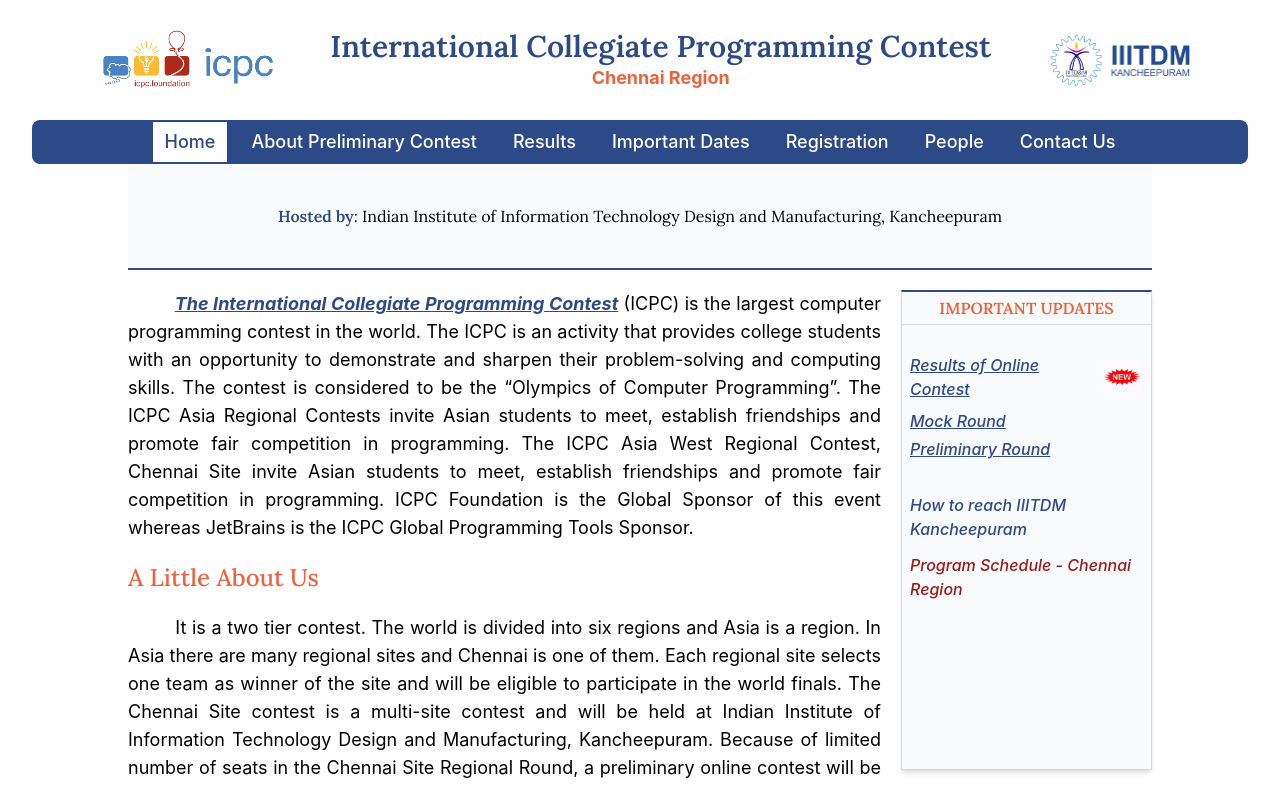
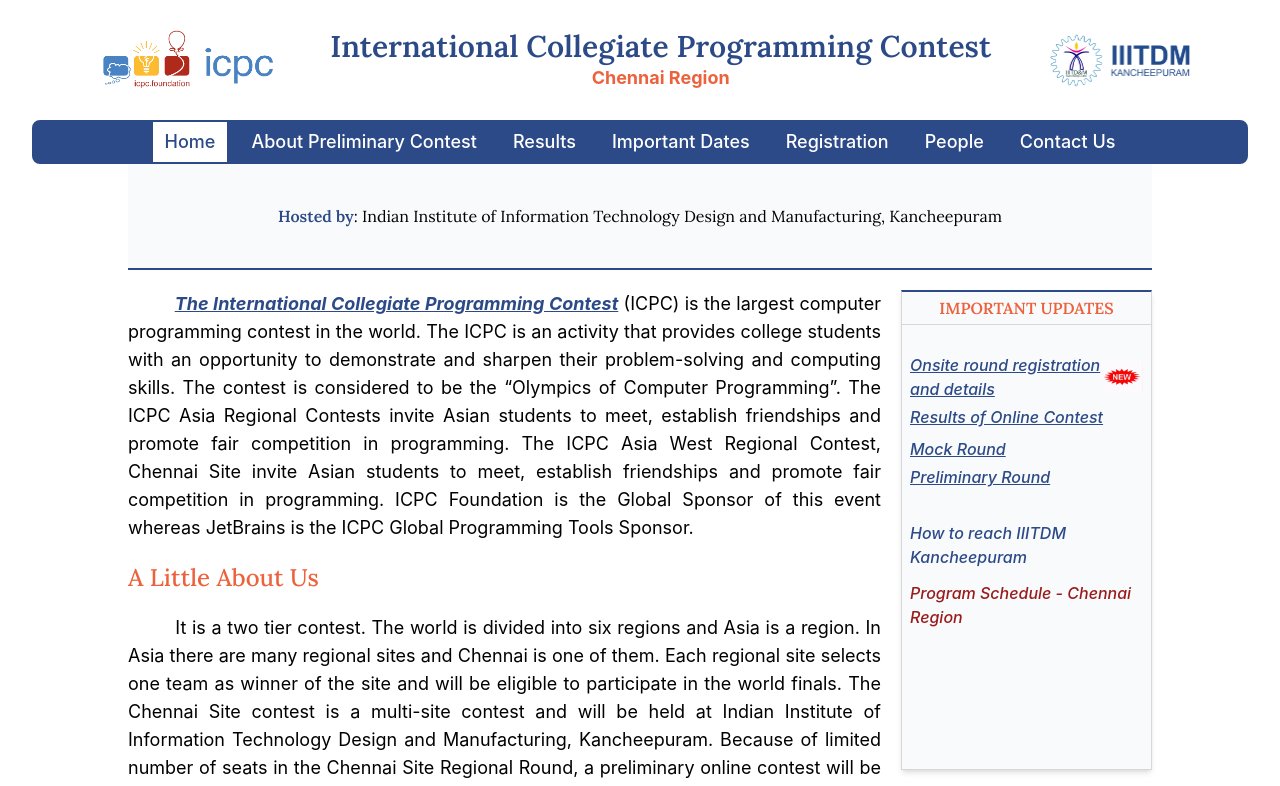
Before and after one commit to NSVEGUR/icpc-iiitdm, a SvelteKit app: page / in a window 1280 px wide. Shown: the top 786 px of the page. Built offline with nearby package versions, Linux system fonts and the light colour scheme.

Commit message:
update: added onsite registration

```diff
--- a/src/routes/+page.svelte
+++ b/src/routes/+page.svelte
@@ -62,10 +62,17 @@
 				<ul class="mt-5 flex flex-col gap-1 p-2">
 					<li>
 						<a
+							href="/registration"
+							class="flex items-center font-medium italic text-skin-accent underline"
+							>Onsite round registration and details
+							<img src={New} alt="gif" class="h-8" />
+						</a>
+					</li>
+					<li>
+						<a
 							href="/results"
 							class="flex items-center font-medium italic text-skin-accent underline"
 							>Results of Online Contest
-							<img src={New} alt="gif" class="h-8" />
 						</a>
 					</li>
 					<li class="mb-5 flex flex-col gap-1 py-1">
```
